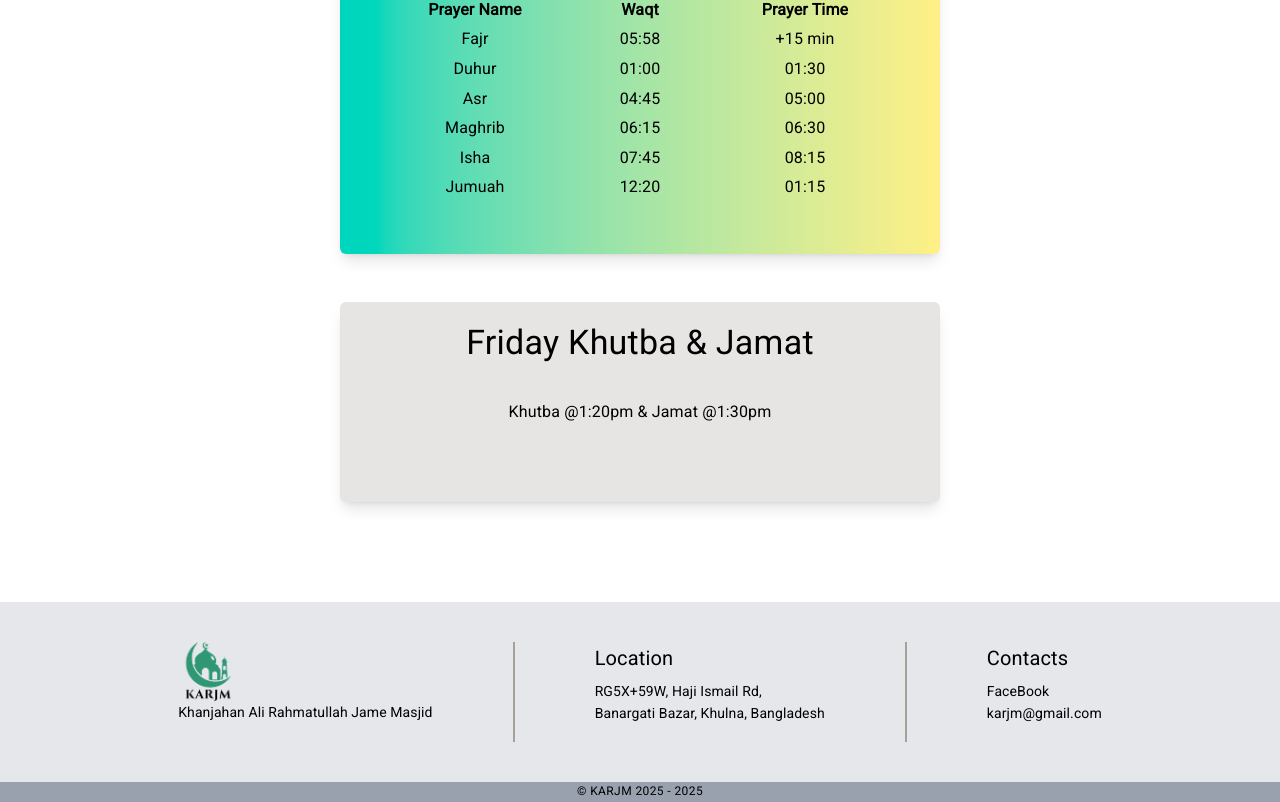
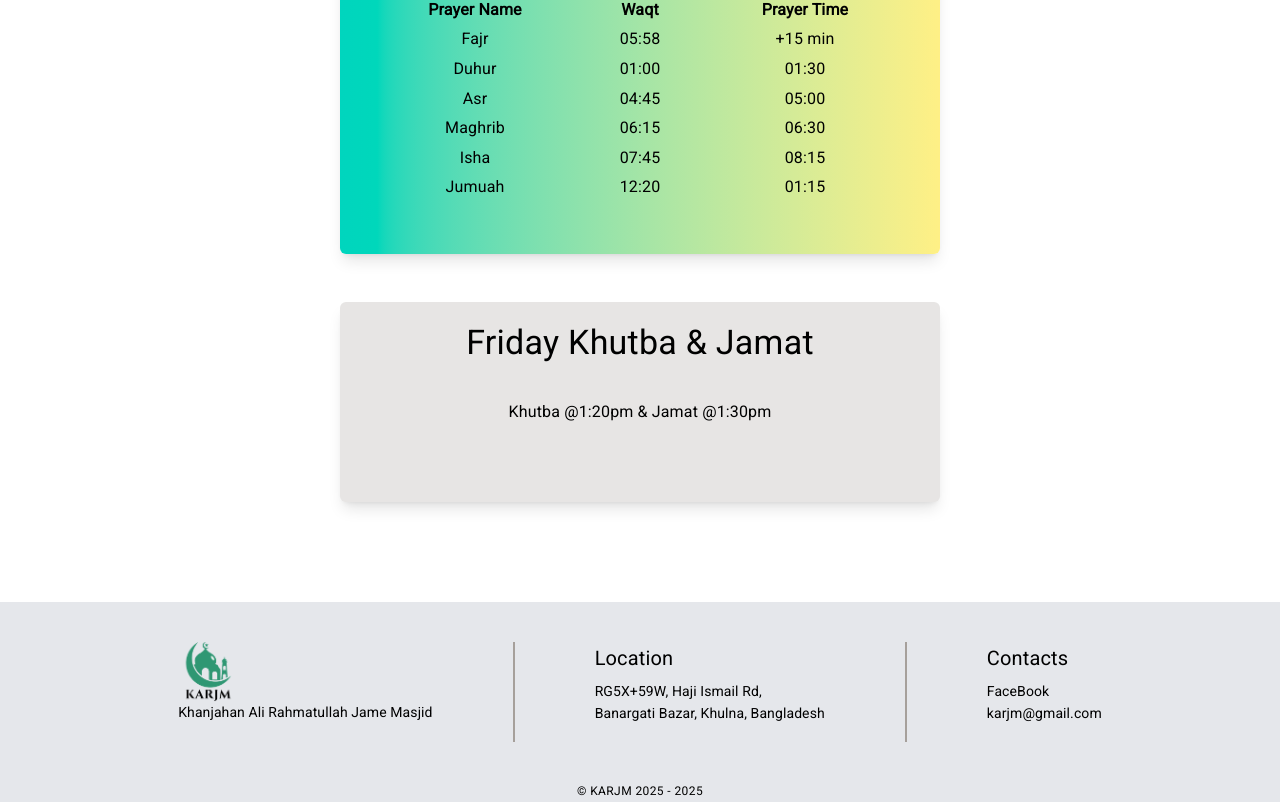
Before and after one commit to mh-sagar74/KARJM, a Next.js app: page / in a window 1280 px wide. Shown: the part 2497-3299 px from the top of the page. Built offline with nearby package versions, Linux system fonts and the light colour scheme.

Commit message:
removed copyright bg color

```diff
--- a/app/components/footer/Footer.jsx
+++ b/app/components/footer/Footer.jsx
@@ -42,7 +42,7 @@ export default function Footer() {
         </Box>
       </Grid2>
       <Typography variant="caption">
-        <span className="text-center block bg-gray-400">
+        <span className="text-center block">
           &copy; KARJM 2025 - {new Date().getFullYear()}
         </span>
       </Typography>
```
